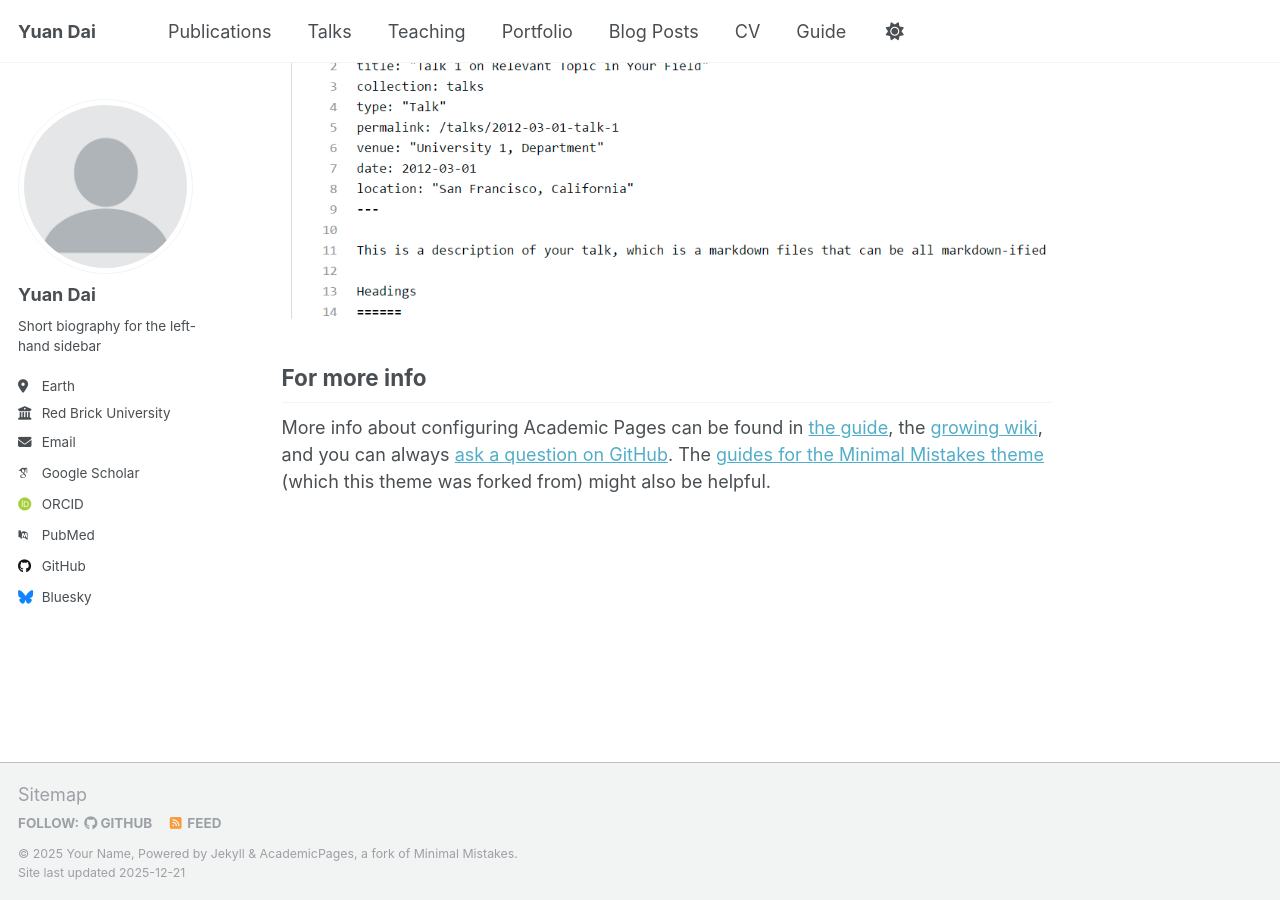
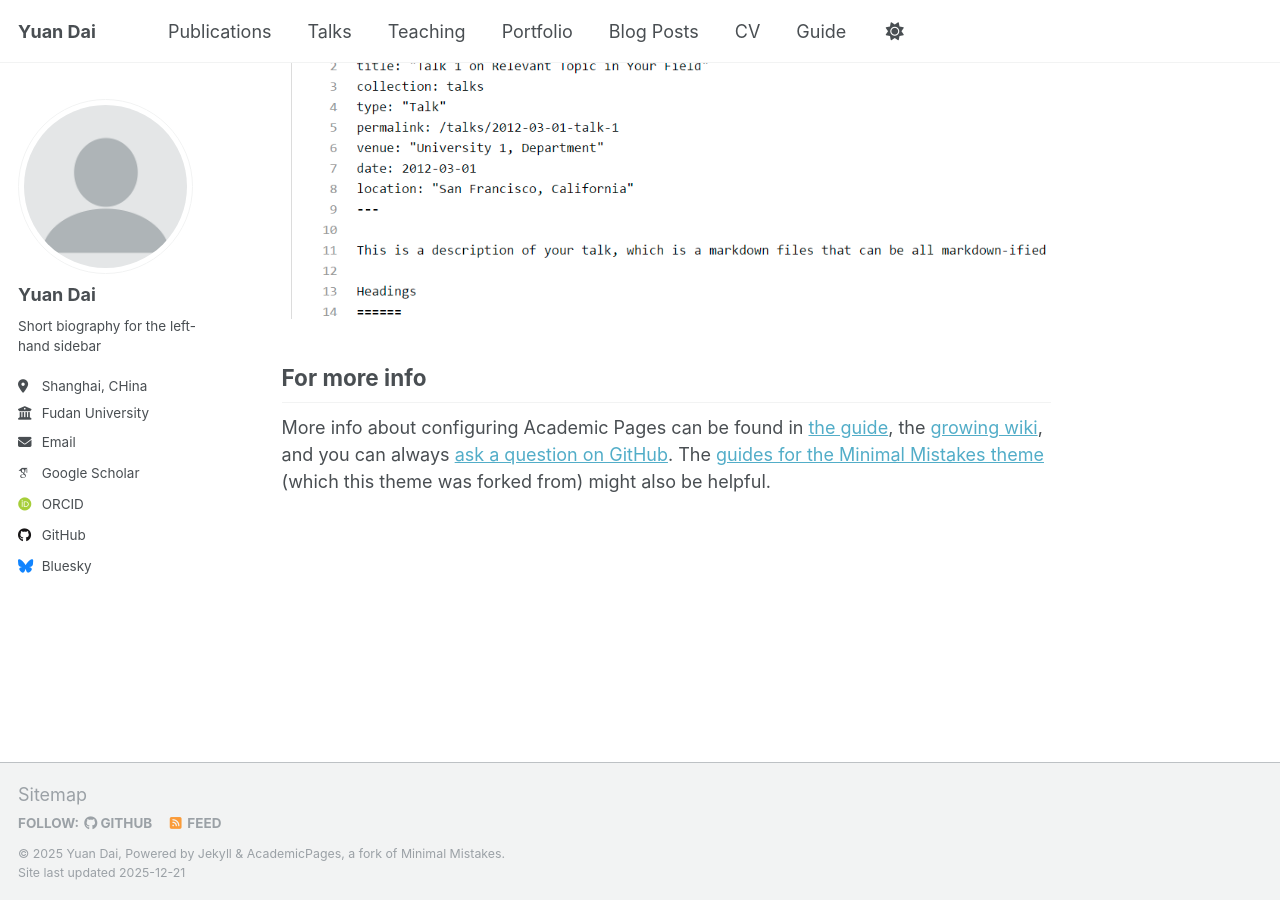
Before and after one commit to Dai-dirk/Dai-dirk.github.io, a Jekyll site: the page built from _pages/about.md, in a window 1280 px wide and 900 px high, scrolled down 2636 px. Built offline with Jekyll 4.4.1, drawn with Linux system fonts in a browser that asks for light colours; some web fonts are replaced.

Commit message:
Update _config.yml

```diff
--- a/_config.yml
+++ b/_config.yml
@@ -11,7 +11,7 @@ locale                   : "en-US"
 site_theme               : "default"
 title                    : "Yuan Dai"
 title_separator          : "-"
-name                     : &name "Your Name"
+name                     : &name "Yuan Dai"
 description              : &description "personal description"
 url                      : https://dai-dirk.github.io/ # the base hostname & protocol for your site e.g. "https://[your GitHub username].github.io" or if you already have some other page hosted on Github then use "https://[your GitHub username].github.io/[Your Repo Name]"
 baseurl                  : "" # the subpath of your site, e.g. "/blog"
@@ -26,19 +26,19 @@ author:
   name             : "Yuan Dai"
   pronouns         : # example: "she/her"
   bio              : "Short biography for the left-hand sidebar"
-  location         : "Earth"
-  employer         : "Red Brick University"
+  location         : "Shanghai, CHina"
+  employer         : "Fudan University"
   uri              : # URL
-  email            : "none@example.org"
+  email            : "daiy21@m.fudan.edu.cn"
 
   # Academic websites
   academia         : # URL
   arxiv            : # URL - Update with the correct link to your profile
-  googlescholar    : "https://scholar.google.com/citations?user=PS_CX0AAAAAJ"
+  googlescholar    : "https://scholar.google.com/citations?user=qqfzhvQAAAAJ"
   impactstory      : # URL
-  orcid            : "http://orcid.org/yourorcidurl"
+  orcid            : "https://orcid.org/0009-0005-9086-7015"
   semantic         : # URL
-  pubmed           : "https://www.ncbi.nlm.nih.gov/pubmed/?term=john+snow"
+  pubmed           : #
   researchgate     : # URL
   scopus           : # URL
 
@@ -46,7 +46,7 @@ author:
   bitbucket        : # Username - Update with your username on the site
   codepen          : # Username
   dribbble         : # Username
-  github           : "academicpages"
+  github           : "Dirk Dai"
   kaggle           : # Username
   stackoverflow    : # User number or user number and name (i.e., use "1" or "1/jeff-atwood")
 
```
